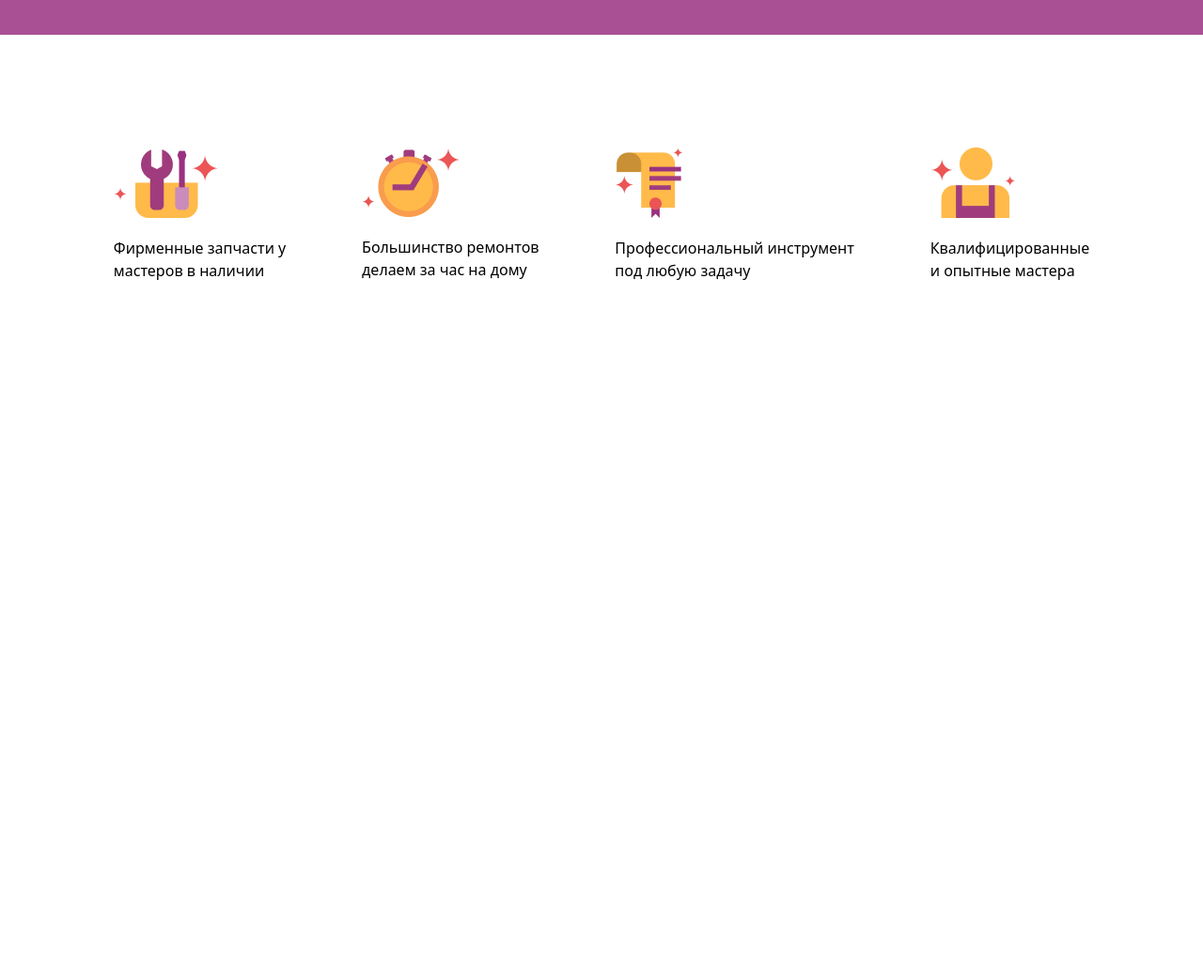
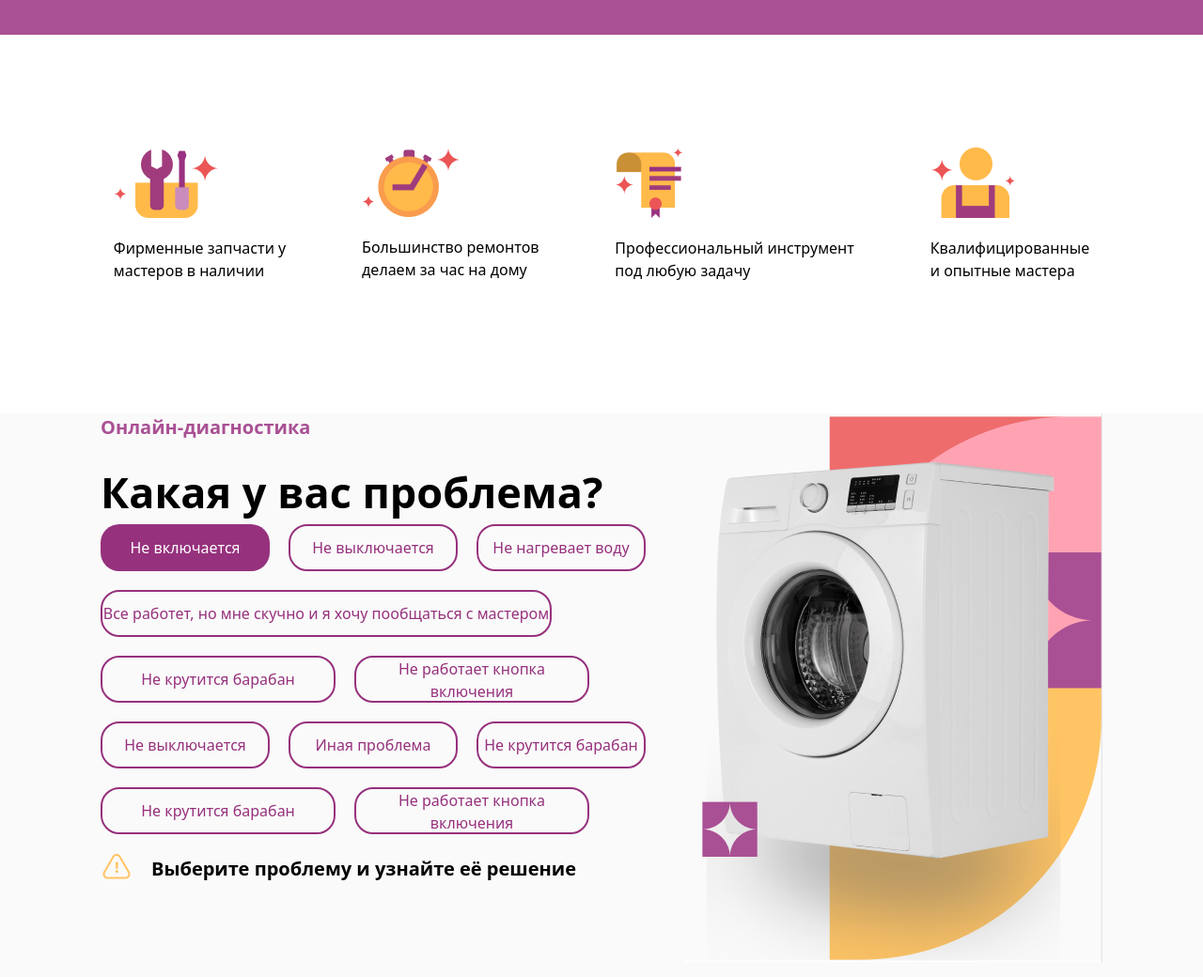
Before and after one commit to Ahmadjon04082009/brench, a website: page src/index.html in a window 1280 px wide. Shown: the part 763-1803 px from the top of the page at 94% size. Before the commit the page ends 1063 px from the top, so only its background shows below. Drawn offline with nearby package versions, Linux system fonts and the light colour scheme; files that its build step writes are made by us from their sources.

Commit message:
section2

```diff
--- a/src/index.html
+++ b/src/index.html
@@ -60,5 +60,49 @@
 
 
     </section>
+<section class="w-full h-[600px] bg-[#8080800a] mt-35">
+<section class=" lg:flex max-w-300 m-auto justify-center gap-10">
+
+<div class="lg:mt-0 mt-16">
+    <p class="text-[20px] font-[600] text-[#A95094]">Онлайн-диагностика</p>
+    <h1 class="text-[45px] font-[700] mt-5">Какая у вас проблема?</h1>
+
+<div class="flex gap-5 lg:mt-0 mt-16">
+    <button class="w-[180px] h-[50px] bg-[#96317D] rounded-[20px] text-[white]">Не включается</button>
+    <button class="w-[180px] h-[50px] border-2 border-[#96317D] rounded-[20px] text-[#96317D]">Не выключается</button>
+    <button class="w-[180px] h-[50px]  border-2 border-[#96317D] rounded-[20px] text-[#96317D]">Не нагревает воду</button>
+    </div>
+    <div>
+    <button class="w-[480px] h-[50px]  border-2 border-[#96317D] rounded-[20px] text-[#96317D] mt-5">Все работет, но мне скучно и я хочу пообщаться с мастером</button>
+</div>
+    <div class="flex gap-5">
+    <button class="w-[250px] h-[50px]  border-2 border-[#96317D] rounded-[20px] text-[#96317D] mt-5">Не крутится барабан</button>
+    <button class="w-[250px] h-[50px]  border-2 border-[#96317D] rounded-[20px] text-[#96317D] mt-5">Не работает кнопка включения</button>
+</div>
+<div class="flex gap-5 mt-5">
+    <button class="w-[180px] h-[50px] border-2 border-[#96317D] rounded-[20px] text-[#96317D]">Не выключается</button>
+    <button class="w-[180px] h-[50px] border-2 border-[#96317D] rounded-[20px] text-[#96317D]">Иная проблема</button>
+    <button class="w-[180px] h-[50px]  border-2 border-[#96317D] rounded-[20px] text-[#96317D]">Не крутится барабан</button>
+    </div>
+<div class="flex gap-5">
+    <button class="w-[250px] h-[50px]  border-2 border-[#96317D] rounded-[20px] text-[#96317D] mt-5">Не крутится барабан</button>
+    <button class="w-[250px] h-[50px]  border-2 border-[#96317D] rounded-[20px] text-[#96317D] mt-5">Не работает кнопка включения</button>
+</div>
+
+<div class="flex items-center gap-5 mt-5">
+    <img src="Group 817.png" alt="">
+    <p class="text-[20px] font-[600]">Выберите проблему и узнайте её решение</p>
+</div>
+</div>
+
+
+<img class="lg:mt-0 mt-20" src="./Снимок экрана 2025-12-25 230200.png" alt="">
+
+
+
+</section>
+</section>
+
+
 </body>
 </html>
```
Also changed, not shown: src/Group 817.png (added), src/Снимок экрана 2025-12-25 230200.png (added).
